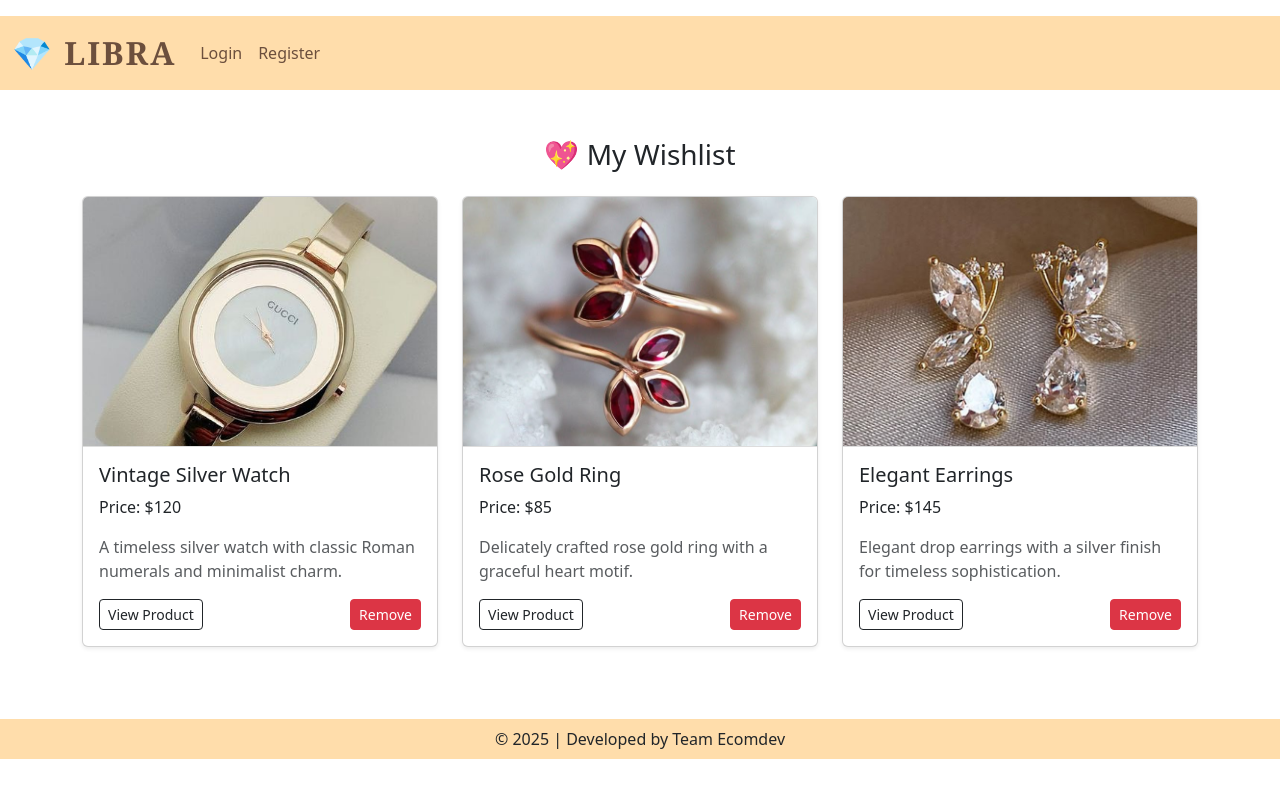
After one commit to sidratul-m00ntaha/LibraJewelry, a Django app: page /wishlist/ in a window 1280 px wide. The commit adds this page. Run offline with Django 5.2, Linux system fonts and the light colour scheme; some libraries are stand-ins or nearby versions.

Commit message:
added wishlist

```diff
--- a/app/templates/app/base.html
+++ b/app/templates/app/base.html
@@ -182,7 +182,7 @@
               </ul>
             </li>
             <li class="nav-item">
-              <a class="nav-link theme-text" href="#">Wishlist 4</a>
+              <a class="nav-link theme-text" href="{% url 'wishlist' %}">Wishlist</a>
             </li>
             {% else %}
             <li class="nav-item">
--- /dev/null
+++ b/app/templates/app/wishlist.html
@@ -0,0 +1,106 @@
+{% extends 'app/base.html' %} {% load static %} {% block title %}My Wishlist{% endblock %} {% block main-content %}
+<div class="container my-5">
+  <h3 class="mb-4 text-center">💖 My Wishlist</h3>
+
+  <div class="row">
+    <!-- Demo Product 1 -->
+    <div class="col-md-4 mb-4">
+      <div class="card shadow-sm">
+        <img
+          src="{% static 'app/images/product/watch.jpeg' %}"
+          class="card-img-top wishlist-img"
+          alt="Vintage Silver Watch"
+        />
+        <div class="card-body">
+          <h5 class="card-title">Vintage Silver Watch</h5>
+          <p class="card-text">Price: $120</p>
+          <p class="text-muted">
+            A timeless silver watch with classic Roman numerals and minimalist
+            charm.
+          </p>
+          <div class="d-flex justify-content-between mt-3">
+            <button class="btn btn-outline-dark btn-sm">View Product</button>
+            <button
+              class="btn btn-danger btn-sm"
+              onclick="removeFromWishlist('Vintage Silver Watch')"
+            >
+              Remove
+            </button>
+          </div>
+        </div>
+      </div>
+    </div>
+
+    <!-- Demo Product 2 -->
+    <div class="col-md-4 mb-4">
+      <div class="card shadow-sm">
+        <img
+          src="{% static 'app/images/product/ring.jpeg' %}"
+          class="card-img-top wishlist-img"
+          alt="Rose Gold Ring"
+        />
+        <div class="card-body">
+          <h5 class="card-title">Rose Gold Ring</h5>
+          <p class="card-text">Price: $85</p>
+          <p class="text-muted">
+            Delicately crafted rose gold ring with a graceful heart motif.
+          </p>
+          <div class="d-flex justify-content-between mt-3">
+            <button class="btn btn-outline-dark btn-sm">View Product</button>
+            <button
+              class="btn btn-danger btn-sm"
+              onclick="removeFromWishlist('Rose Gold Ring')"
+            >
+              Remove
+            </button>
+          </div>
+        </div>
+      </div>
+    </div>
+
+    <!-- Demo Product 3 -->
+    <div class="col-md-4 mb-4">
+      <div class="card shadow-sm">
+        <img
+          src="{% static 'app/images/product/earings.jpeg' %}"
+          class="card-img-top wishlist-img"
+          alt="Elegant Earrings"
+        />
+        <div class="card-body">
+          <h5 class="card-title">Elegant Earrings</h5>
+          <p class="card-text">Price: $145</p>
+          <p class="text-muted">
+            Elegant drop earrings with a silver finish for timeless
+            sophistication.
+          </p>
+          <div class="d-flex justify-content-between mt-3">
+            <button class="btn btn-outline-dark btn-sm">View Product</button>
+            <button
+              class="btn btn-danger btn-sm"
+              onclick="removeFromWishlist('Elegant Earrings')"
+            >
+              Remove
+            </button>
+          </div>
+        </div>
+      </div>
+    </div>
+  </div>
+</div>
+
+<!-- Simulated Remove Button -->
+<script>
+  function removeFromWishlist(productName) {
+    alert("❌ Removed '" + productName + "' from wishlist (demo only).");
+  }
+</script>
+
+<!-- Uniform Image Styling -->
+<style>
+  .wishlist-img {
+    height: 250px;
+    object-fit: cover;
+    border-bottom: 1px solid #ddd;
+  }
+</style>
+{% endblock %}
--- a/app/urls.py
+++ b/app/urls.py
@@ -53,7 +53,7 @@ urlpatterns = [
     ), name="passwordchangedone"),
 
     path("logout/", CustomLogoutView.as_view(next_page="login"), name="logout"),
-
+    path('wishlist/', views.wishlist_view, name='wishlist'),
 
     # Password reset
     path("password-reset/", auth_view.PasswordResetView.as_view(
--- a/app/views.py
+++ b/app/views.py
@@ -331,3 +331,7 @@ def search(request):
         totalitem = len(Cart.objects.filter(user=request.user))
     product = Product.objects.filter(title__icontains=query)
     return render(request, 'app/search.html', locals())
+
+
+def wishlist_view(request):
+    return render(request, 'app/wishlist.html')
```
Also changed, not shown: app/templates/app/checkout.html (+80 -30 lines), app/forms.py (line endings or trailing spaces), db.sqlite3.
